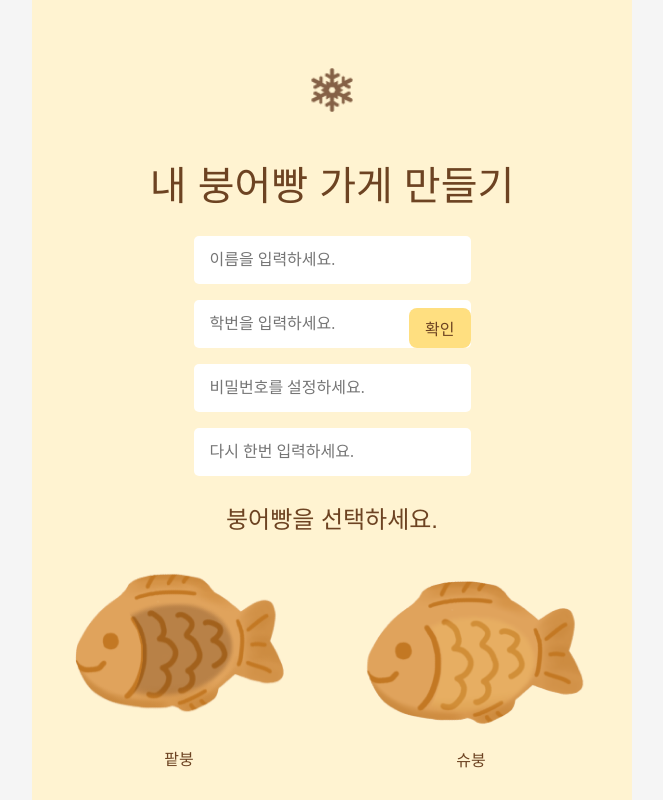
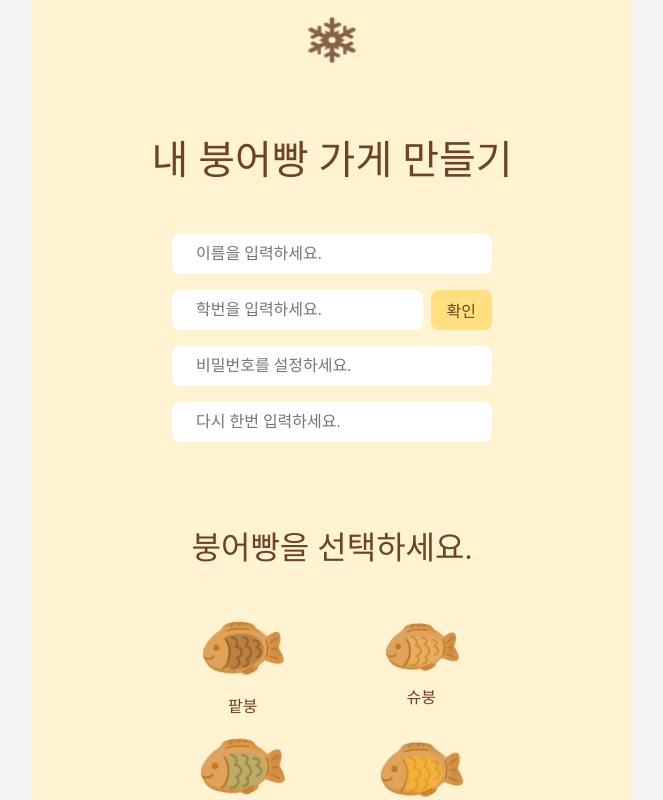
Before and after one commit to Quipu-Developers/event, a React (Create React App) app in the folder frontend/: page /event/register in a window 1280 px wide. Shown: the whole page, without its empty margins (308-971 px from the left). Built offline with nearby package versions, Linux system fonts and the light colour scheme.

Commit message:
Feat: 가게 만들기 페이지 제작

```diff
--- a/frontend/src/pages/Login.tsx
+++ b/frontend/src/pages/Login.tsx
@@ -1,5 +1,5 @@
 import React from "react";
-import "@/styles/Login.css";
+import styles from "@/styles/Login.module.css"; // CSS 모듈 가져오기
 import { useNavigate } from "react-router-dom"; // useNavigate 임포트
 import 눈결정 from "@/assets/map_snow.png";
 import 붕어 from "@/assets/붕어.png";
@@ -7,22 +7,27 @@ import 붕어 from "@/assets/붕어.png";
 export default function Login() {
     const navigate = useNavigate(); // useNavigate 훅 사용
     return (
-        <div className="login-container">
-            <img src={눈결정} alt="지도 아이콘" className="map-snow" />
-            <h1 className="login-title">로그인</h1>
-            <img src={붕어} alt="붕어 이미지" className="붕어-2" />
+        <div className={styles.loginContainer}>
+            <img src={눈결정} alt="지도 아이콘" className={styles.mapSnow} />
+            <h1 className={styles.loginTitle}>로그인</h1>
+            <img src={붕어} alt="붕어 이미지" className={styles.붕어2} />
 
-            <div className="input-container">
-                <div className="input-box">
-                    <p className="input-label">학번을 입력하세요.</p>
+            <div className={styles.inputContainer}>
+                <div className={styles.inputBox}>
+                    <p className={styles.inputLabel}>학번을 입력하세요.</p>
                 </div>
-                <div className="input-box">
-                    <p className="input-label">비밀번호를 입력하세요.</p>
+                <div className={styles.inputBox}>
+                    <p className={styles.inputLabel}>비밀번호를 입력하세요.</p>
                 </div>
             </div>
 
-            <button className="button login-button">로그인</button>
-            <button className="button signup-button" onClick={() => navigate("/register")}>회원가입</button>
+            <button className={`${styles.button} ${styles.loginButton}`}>로그인</button>
+            <button
+                className={`${styles.button} ${styles.signupButton}`}
+                onClick={() => navigate("/register")}
+            >
+                회원가입
+            </button>
         </div>
     );
 }
--- a/frontend/src/pages/Register.tsx
+++ b/frontend/src/pages/Register.tsx
@@ -1,5 +1,5 @@
 import React from "react";
-import "@/styles/Register.css";
+import styles from "@/styles/Register.module.css"; // CSS 모듈 가져오기
 import mapSnow from "@/assets/map_snow.png";
 import 팥붕 from "@/assets/팥붕.png";
 import 슈붕 from "@/assets/슈붕.png";
@@ -8,52 +8,52 @@ import 고구마붕 from "@/assets/고구마붕.png";
 
 export default function Register() {
     return (
-        <div className="register-container">
-            <img src={mapSnow} alt="지도 아이콘" className="map-snow" />
-            <h1 className="register-title">내 붕어빵 가게 만들기</h1>
+        <div className={styles.registerContainer}>
+            <img src={mapSnow} alt="지도 아이콘" className={styles.mapSnow} />
+            <h1 className={styles.registerTitle}>내 붕어빵 가게 만들기</h1>
 
-            <div className="input-container">
-                <div className="input-box">
-                    <input type="text" id="name" className="input-field" placeholder={"이름을 입력하세요."}/>
+            <div className={styles.inputContainer}>
+                <div className={styles.inputBox}>
+                    <input type="text" id="name" className={styles.inputField} placeholder="이름을 입력하세요." />
                 </div>
-                <div className="input-box">
-                    <input type="text" id="student-id" className="input-field" placeholder={"학번을 입력하세요."}/>
-                    <button className="check-button">확인</button>
+                <div className={styles.inputBox}>
+                    <input type="text" id="student-id" className={styles.inputField} placeholder="학번을 입력하세요." />
+                    <button className={styles.checkButton}>확인</button>
                 </div>
-                <div className="input-box">
-                    <input type="password" id="password" className="input-field" placeholder={"비밀번호를 설정하세요."}/>
+                <div className={styles.inputBox}>
+                    <input type="password" id="password" className={styles.inputField} placeholder="비밀번호를 설정하세요." />
                 </div>
-                <div className="input-box">
-                    <input type="password" id="confirm-password" className="input-field" placeholder={"다시 한번 입력하세요."}/>
+                <div className={styles.inputBox}>
+                    <input type="password" id="confirm-password" className={styles.inputField} placeholder="다시 한번 입력하세요." />
                 </div>
             </div>
 
-            <h2 className="section-title">붕어빵을 선택하세요.</h2>
-            <div className="fish-selection">
-                <div className="fish-item">
+            <h2 className={styles.sectionTitle}>붕어빵을 선택하세요.</h2>
+            <div className={styles.fishSelection}>
+                <div className={styles.fishItem}>
                     <img src={팥붕} alt="팥붕" />
-                    <p className="fish-label">팥붕</p>
+                    <p className={styles.fishLabel}>팥붕</p>
                 </div>
-                <div className="fish-item">
+                <div className={styles.fishItem}>
                     <img src={슈붕} alt="슈붕" />
-                    <p className="fish-label">슈붕</p>
+                    <p className={styles.fishLabel}>슈붕</p>
                 </div>
-                <div className="fish-item">
+                <div className={styles.fishItem}>
                     <img src={민초붕} alt="민초붕" />
-                    <p className="fish-label">민초붕</p>
+                    <p className={styles.fishLabel}>민초붕</p>
                 </div>
-                <div className="fish-item">
+                <div className={styles.fishItem}>
                     <img src={고구마붕} alt="고구마붕" />
-                    <p className="fish-label">고구마붕</p>
+                    <p className={styles.fishLabel}>고구마붕</p>
                 </div>
             </div>
 
-            <h2 className="section-title">쪽지 받고 싶은 주제를 설정하세요. (선택)</h2>
-            <div className="note-box">
-                <input type="text" placeholder="예) 두산 팬들만 쪽지 주세요!" className="note-input" />
+            <h2 className={styles.sectionTitle}>쪽지 받고 싶은 주제를 설정하세요. (선택)</h2>
+            <div className={styles.noteBox}>
+                <input type="text" placeholder="예) 두산 팬들만 쪽지 주세요!" className={styles.noteInput} />
             </div>
 
-            <button className="create-button">붕어빵 가게 생성</button>
+            <button className={styles.createButton}>붕어빵 가게 생성</button>
         </div>
     );
 }
--- a/frontend/src/styles/Login.css
+++ b/frontend/src/styles/Login.module.css
@@ -1,5 +1,5 @@
 /* 가게 조회 */
-.login-container {
+.loginContainer {
     display: flex;
     flex-direction: column;
     align-items: center;
@@ -9,14 +9,14 @@
 }
 
 /* 로그인 제목 */
-.login-title {
+.loginTitle {
     font-weight: 400;
     font-size: 3rem;
     line-height: 50px;
     color: #6d4322;
 }
 
-.map-snow {
+.mapSnow {
     width: 43px;
     height: 43px;
     top: 53px;
@@ -26,7 +26,7 @@
 }
 
 /* 입력 필드 박스 */
-.input-container {
+.inputContainer {
     display: flex;
     flex-direction: column;
     align-items: center;
@@ -34,7 +34,7 @@
     width: 100%;
 }
 
-.input-box {
+.inputBox {
     width: 277px;
     height: 48px;
     top: 374px;
@@ -45,7 +45,7 @@
     padding: 0 10px; /* 내부 여백 */
 }
 
-.input-label {
+.inputLabel {
     font-weight: 500;
     font-size: 1.5rem;
     line-height: 26px;
@@ -65,9 +65,10 @@
     cursor: pointer;
 }
 
-.login-button {
+.loginButton {
     margin-top: 30px;
 }
 
-.signup-button {
+.signupButton {
+    /* 스타일이 없는 경우 추가 필요 시 여기에 작성 */
 }
--- a/frontend/src/styles/Register.css
+++ b/frontend/src/styles/Register.module.css
@@ -1,4 +1,5 @@
-.register-container {
+/* 전체 컨테이너 */
+.registerContainer {
     display: flex;
     flex-direction: column;
     align-items: center;
@@ -6,47 +7,46 @@
     padding: 1rem;
     background: #fff3d1;
     width: 100%;
-    gap: 1.5rem;
+    gap: 3rem;
 }
 
 /* 제목 */
-.register-title {
-    font-family: "Poor Story", sans-serif;
+.registerTitle {
     font-size: 2.5rem;
     color: #6d4322;
     margin-top: 1rem;
 }
 
 /* 지도 아이콘 */
-.map-snow {
+.mapSnow {
     width: 3rem;
     height: 3rem;
 }
 
 /* 입력 필드 */
-.input-container {
+.inputContainer {
     display: flex;
     flex-direction: column;
     gap: 1rem;
-    width: 100%;
+    width: 20rem;
 }
 
-.input-box {
+.inputBox {
     display: flex;
     flex-direction: row;
     gap: 0.5rem;
-    padding: 0 0 0 1rem;
 }
 
-.input-field {
+.inputField {
     width: 100%;
     height: 2.5rem;
-    border: 0px;
+    border: none;
     border-radius: 0.5rem;
     font-size: 1rem;
+    padding-left: 1.5rem;
 }
 
-.check-button {
+.checkButton {
     align-self: flex-end;
     padding: 0.5rem 1rem;
     background: #ffdf80;
@@ -58,51 +58,56 @@
 }
 
 /* 붕어빵 선택 */
-.section-title {
-    font-family: "DOSSaemmul", sans-serif;
-    font-size: 1.5rem;
+.sectionTitle {
+    font-size: 2rem;
     color: #6d4322;
     text-align: center;
+    margin-top: 2rem;
+    width: 60%;
+    flex-wrap: wrap;
 }
 
-.fish-selection {
+.fishSelection {
     display: grid;
     grid-template-columns: repeat(2, 1fr);
     gap: 1rem;
-    width: 100%;
+    width: 60%;
 }
 
-.fish-item {
+.fishItem {
     display: flex;
     flex-direction: column;
     align-items: center;
 }
 
-.fish-label {
-    font-family: "DOSSaemmul", sans-serif;
+img {
+    width: 60%;
+}
+
+.fishLabel {
     font-size: 1rem;
     color: #6d4322;
     margin-top: 0.5rem;
 }
 
 /* 쪽지 주제 설정 */
-.note-box {
-    width: 100%;
+.noteBox {
+    width: 50%;
     display: flex;
     justify-content: center;
 }
 
-.note-input {
+.noteInput {
     width: 100%;
     max-width: 300px;
-    height: 3rem;
+    height: 5rem;
     border: 1px solid #ddd;
     border-radius: 0.5rem;
     padding: 0.5rem;
 }
 
 /* 붕어빵 가게 생성 버튼 */
-.create-button {
+.createButton {
     width: 80%;
     max-width: 300px;
     padding: 1rem;
```
